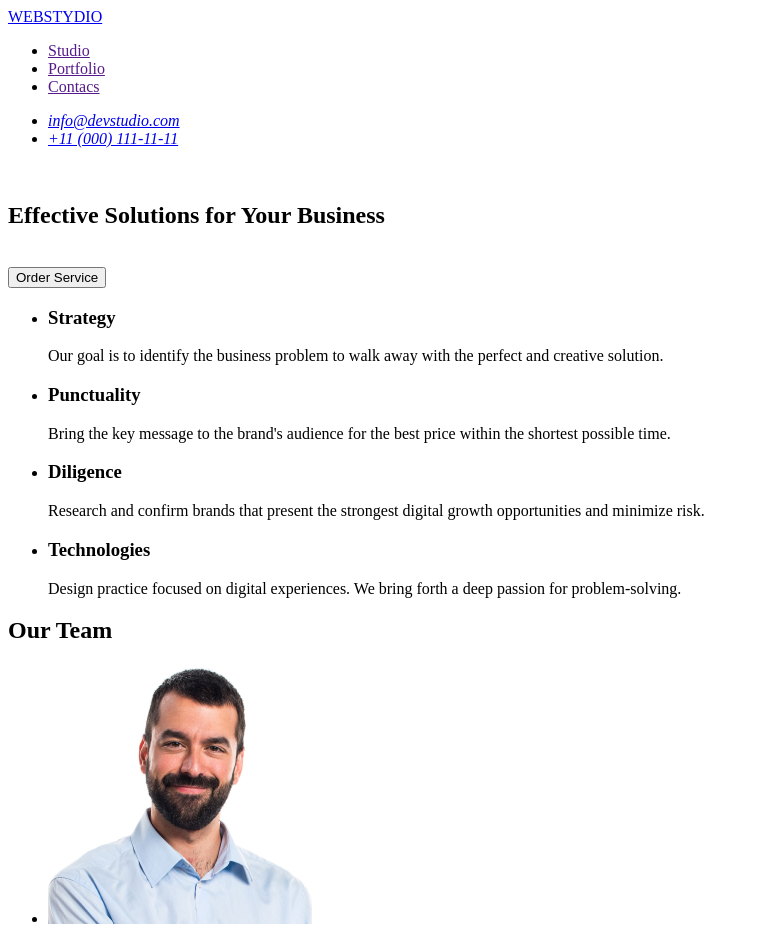
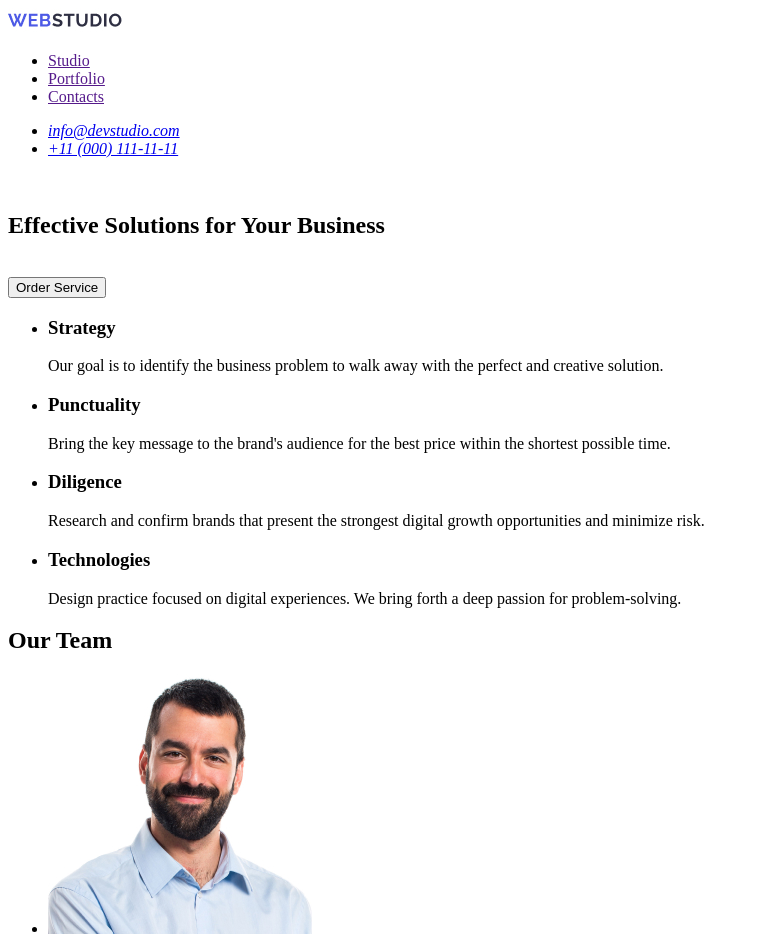
Before and after one commit to YouKnowWhoIs/goit-markup-hw-01, a plain HTML site: page index.html in a window 1280 px wide. Shown: the top 937 px of the page, without its empty margins (0-759 px from the left). Drawn offline with Linux system fonts and the light colour scheme.

Commit message:
Update index.html

```diff
--- a/index.html
+++ b/index.html
@@ -11,13 +11,13 @@
     <header>
         <nav>
         <a href="./index.html">
-            WEBSTYDIO
+            <img src="./images/Logo.jpg">
         </a>
 
             <ul>
                 <li><a href="" rel="noopener noreferrer">Studio</a></li>
                 <li><a href="" rel="noopener noreferrer">Portfolio</a></li>
-                <li><a href="" name="Contacs" rel="noopener noreferrer">Contacs</a></li>
+                <li><a href="" rel="noopener noreferrer">Contacts</a></li>
             </ul>
         </nav>
 
@@ -102,7 +102,7 @@
 
     <footer>
         <a href="./index.html">
-            WEBSTYDIO
+            <img src="./images/Logo.jpg">
         </a>
         <p>
             Increase the flow of customers and sales for your business with digital marketing & growth solutions.
```
